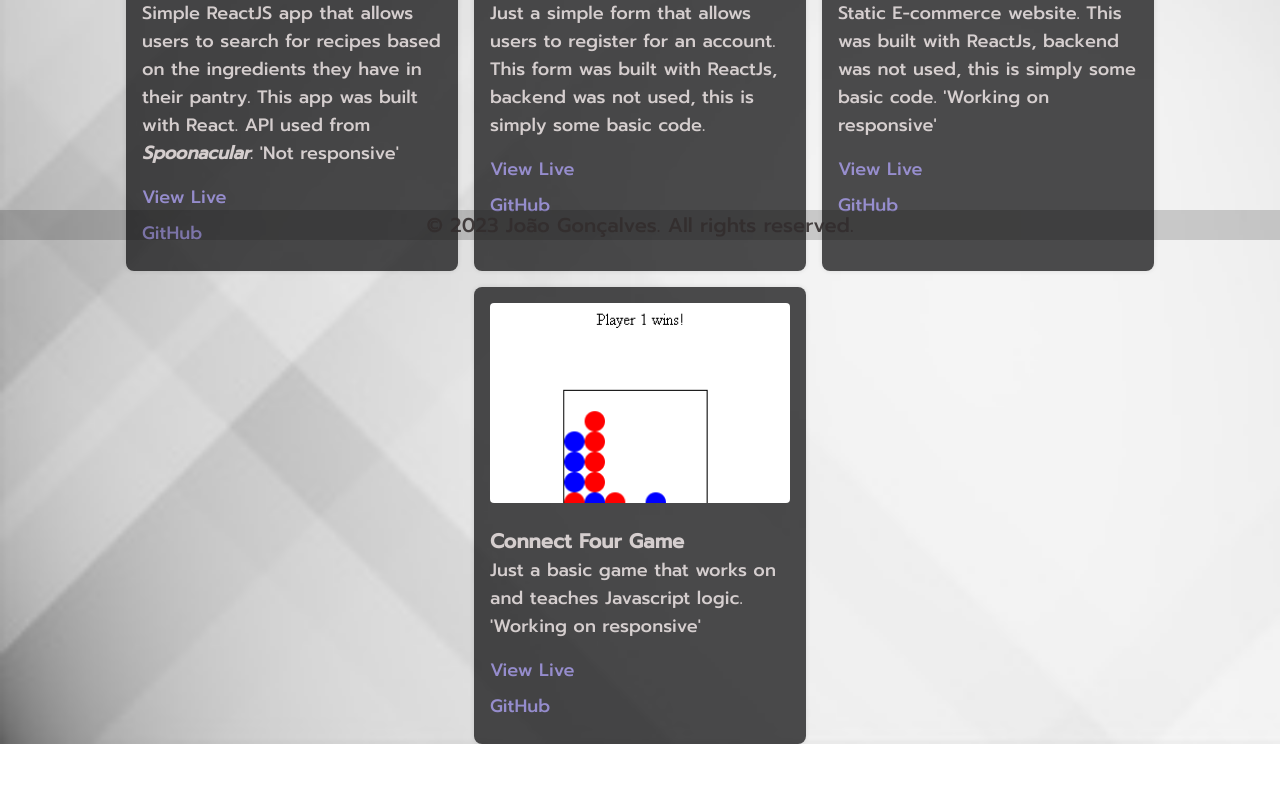
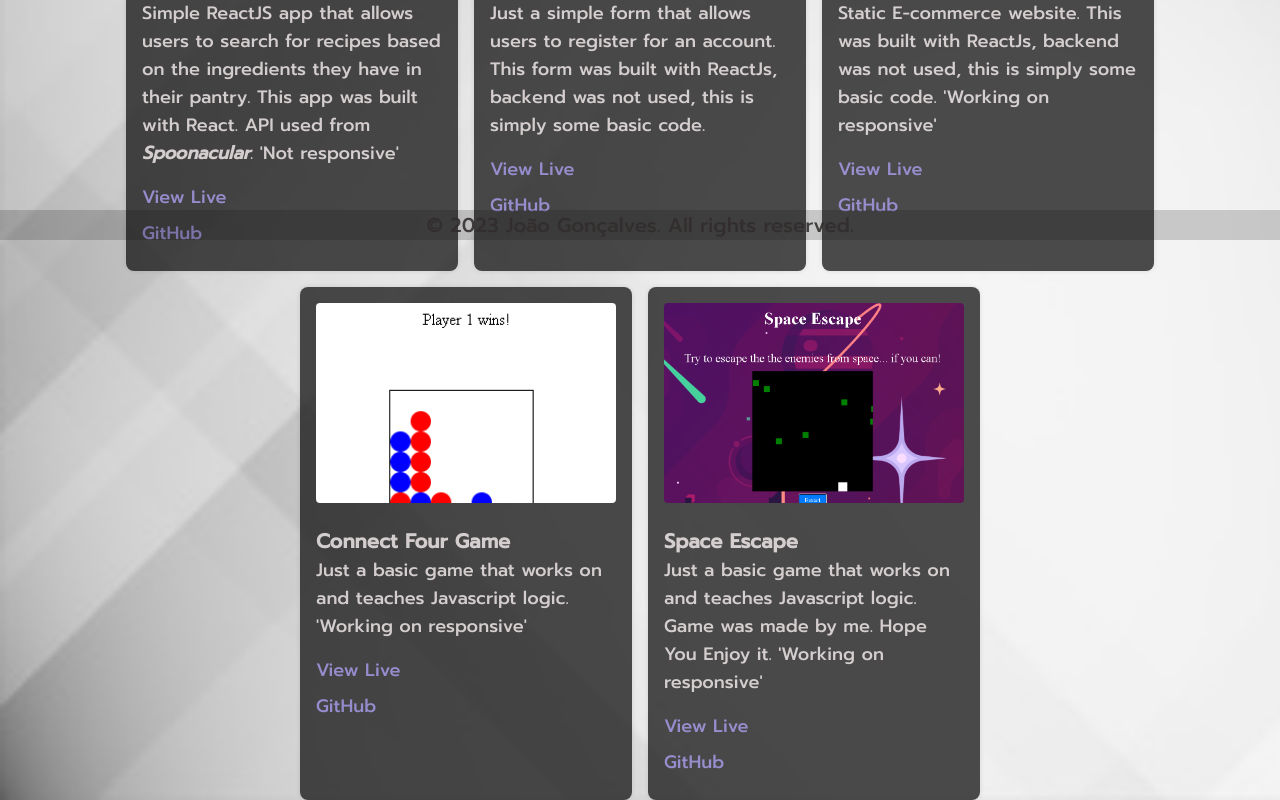
Before and after one commit to sirjoaogoncalves/PortfolioJoaoGoncalves, a React (Create React App) app: page /PortfolioJoaoGoncalves/projects in a window 1280 px wide. Shown: the part 560-1360 px from the top of the page. Before the commit the page ends 1304 px from the top, so only its background shows below. Built offline with nearby package versions, Linux system fonts and the light colour scheme.

Commit message:
added a project SpaceEscape

```diff
--- a/src/pages/Projects.jsx
+++ b/src/pages/Projects.jsx
@@ -6,6 +6,7 @@ import recipesImg from '../img/recipesImg.png';
 import regImg from '../img/formReg.png';
 import eshopImg from '../img/eshopImg.png';
 import connectFour from '../img/connectFour.png';
+import spaceEscape from '../img/spaceEscape.png';
 
 const Projects = () => {
 	return (
@@ -64,6 +65,17 @@ const Projects = () => {
 							GitHub
 						</a>
 					</div>
+					<div className='project-card'>
+						<img src={spaceEscape} alt='Project 5' />
+						<h3>Space Escape</h3>
+						<p>Just a basic game that works on and teaches Javascript logic. Game was made by me. Hope You Enjoy it. 'Working on responsive'</p>
+						<a href='https://sirjoaogoncalves.github.io/SpaceEscape/' target='_blank' rel='noopener noreferrer'>
+							View Live
+						</a>
+						<a href='https://github.com/sirjoaogoncalves/SpaceEscape' target='_blank' rel='noopener noreferrer'>
+							GitHub
+						</a>
+					</div>
 				</div>
 			</div>
 		</>
```
Also changed, not shown: src/img/spaceEscape.png (added).
